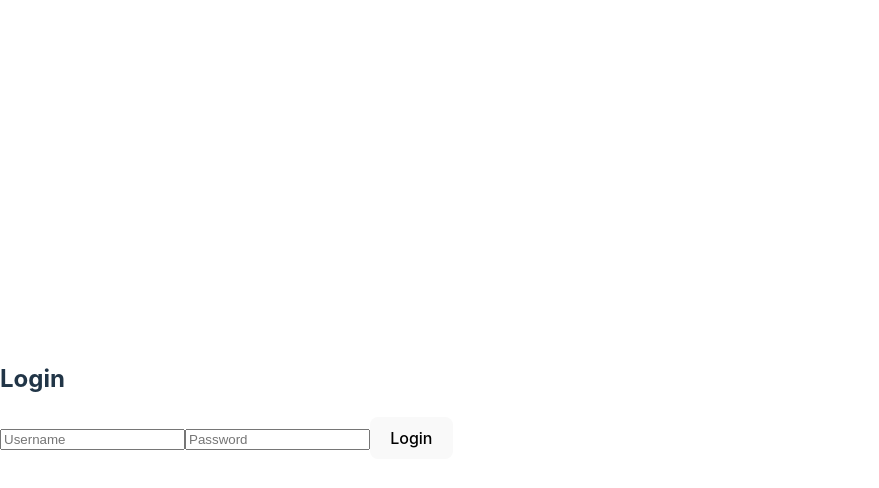
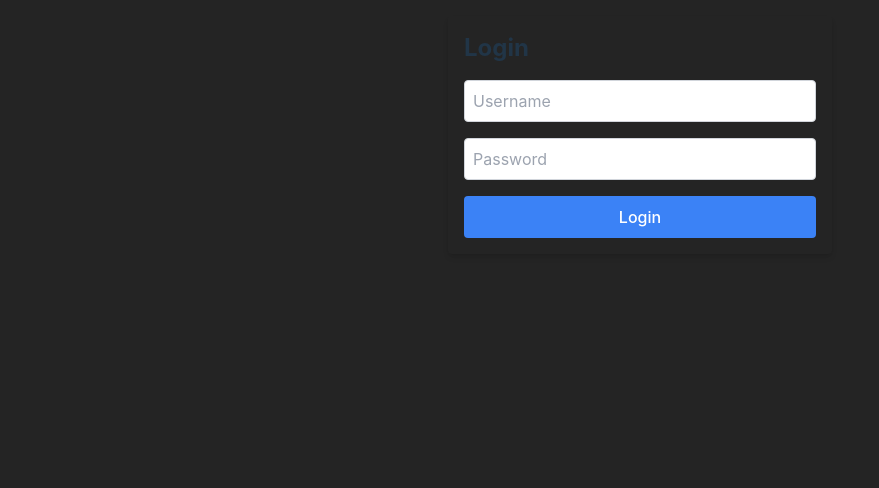
Before and after one commit to hantaray/report, a React (Vite) app in the folder frontend/: page / in a window 1280 px wide. Shown: the top 488 px of the page, without its empty margins (0-879 px from the left). Built offline with nearby package versions, Linux system fonts and the light colour scheme.

Commit message:
Update design

```diff
--- a/frontend/src/components/Login.tsx
+++ b/frontend/src/components/Login.tsx
@@ -17,7 +17,8 @@ function Login() {
   };
 
   return (
-    <div className="login p-4">
+    <div className="login p-4 flex justify-center items-start min-h-screen">
+      <div className="w-full max-w-sm p-4 rounded shadow-md">
         <h2 className="text-2xl font-bold mb-4">Login</h2>
         <form onSubmit={handleSubmit} className="space-y-4">
           <input
@@ -39,6 +40,7 @@ function Login() {
           </button>
         </form>
       </div>
+    </div>
   );
 }
 
--- a/frontend/src/components/Register.tsx
+++ b/frontend/src/components/Register.tsx
@@ -9,19 +9,15 @@ function Register() {
     e.preventDefault();
     try {
       const response = await axios.post('http://localhost:5000/register', { username, password });
-      alert(`Registered as ${username}`); // Show username after successful registration
+      alert(response.data.message);
     } catch (error: any) {
-      // Safely check if the error response exists
-      if (error.response && error.response.data && error.response.data.message) {
-        alert(error.response.data.message); // Display server error message
-      } else {
-        alert('An error occurred. Please try again.'); // Handle network or other errors
-      }
+      alert(error.response.data.message);
     }
   };
 
   return (
-    <div className="register p-4">
+    <div className="register p-4 flex justify-center items-start min-h-screen">
+      <div className="w-full max-w-sm p-4 rounded shadow-md">
         <h2 className="text-2xl font-bold mb-4">Register</h2>
         <form onSubmit={handleSubmit} className="space-y-4">
           <input
@@ -43,6 +39,7 @@ function Register() {
           </button>
         </form>
       </div>
+    </div>
   );
 }
 
--- a/frontend/src/components/Report.tsx
+++ b/frontend/src/components/Report.tsx
@@ -20,7 +20,8 @@ function Report() {
   };
 
   return (
-    <div className="report p-4">
+    <div className="report p-4 flex justify-center items-start min-h-screen">
+      <div className="w-full max-w-sm p-4 rounded shadow-md">
         <h2 className="text-2xl font-bold mb-4">Report</h2>
         <form onSubmit={handleSubmit} className="space-y-4">
           <textarea
@@ -34,6 +35,7 @@ function Report() {
           </button>
         </form>
       </div>
+    </div>
   );
 }
 
--- a/frontend/src/index.css
+++ b/frontend/src/index.css
@@ -1,3 +1,7 @@
+@import "tailwindcss/base";
+@import "tailwindcss/components";
+@import "tailwindcss/utilities";
+
 :root {
   font-family: Inter, system-ui, Avenir, Helvetica, Arial, sans-serif;
   line-height: 1.5;
@@ -24,10 +28,9 @@ a:hover {
 
 body {
   margin: 0;
-  display: flex;
-  place-items: center;
   min-width: 320px;
   min-height: 100vh;
+  background-color: #242424;
 }
 
 h1 {
@@ -66,7 +69,3 @@ button:focus-visible {
     background-color: #f9f9f9;
   }
 }
-
-@import "tailwindcss/base";
-@import "tailwindcss/components";
-@import "tailwindcss/utilities";
```
Lines whose indentation alone changed are shown as unchanged.
